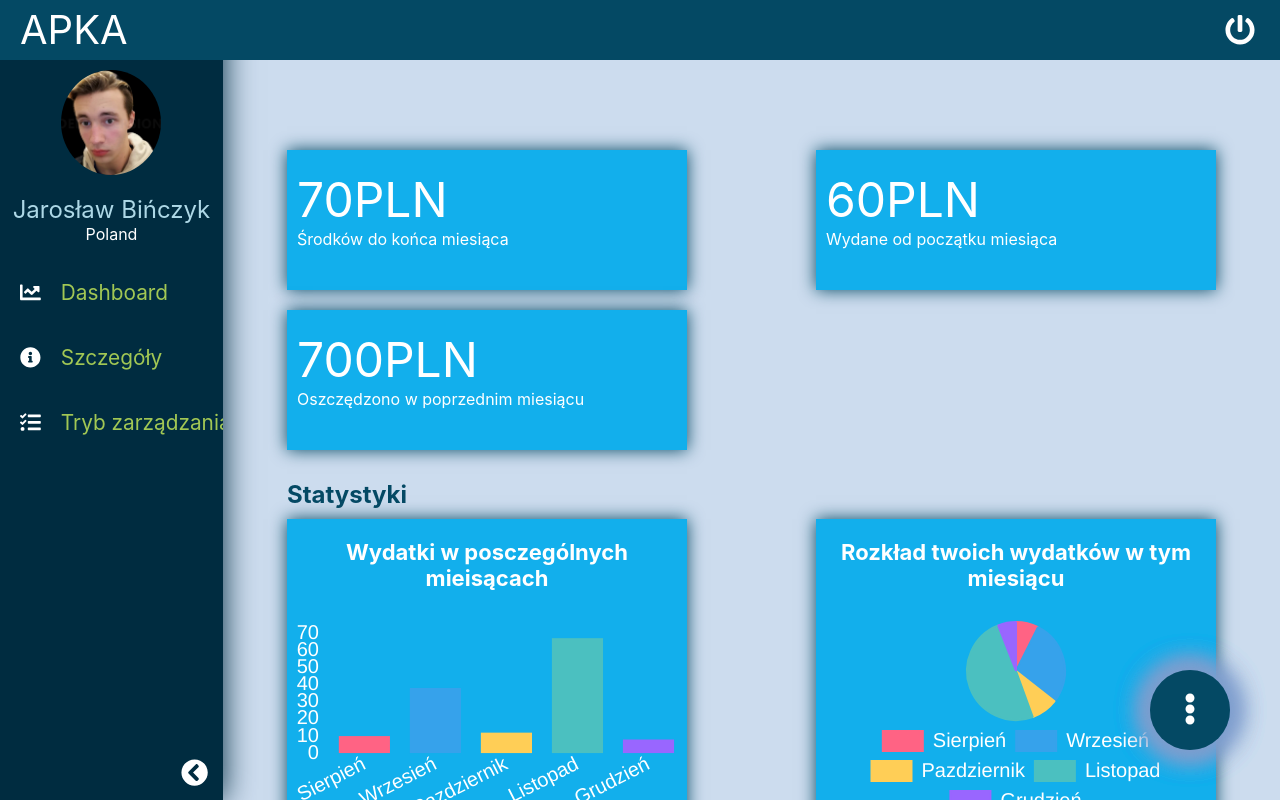
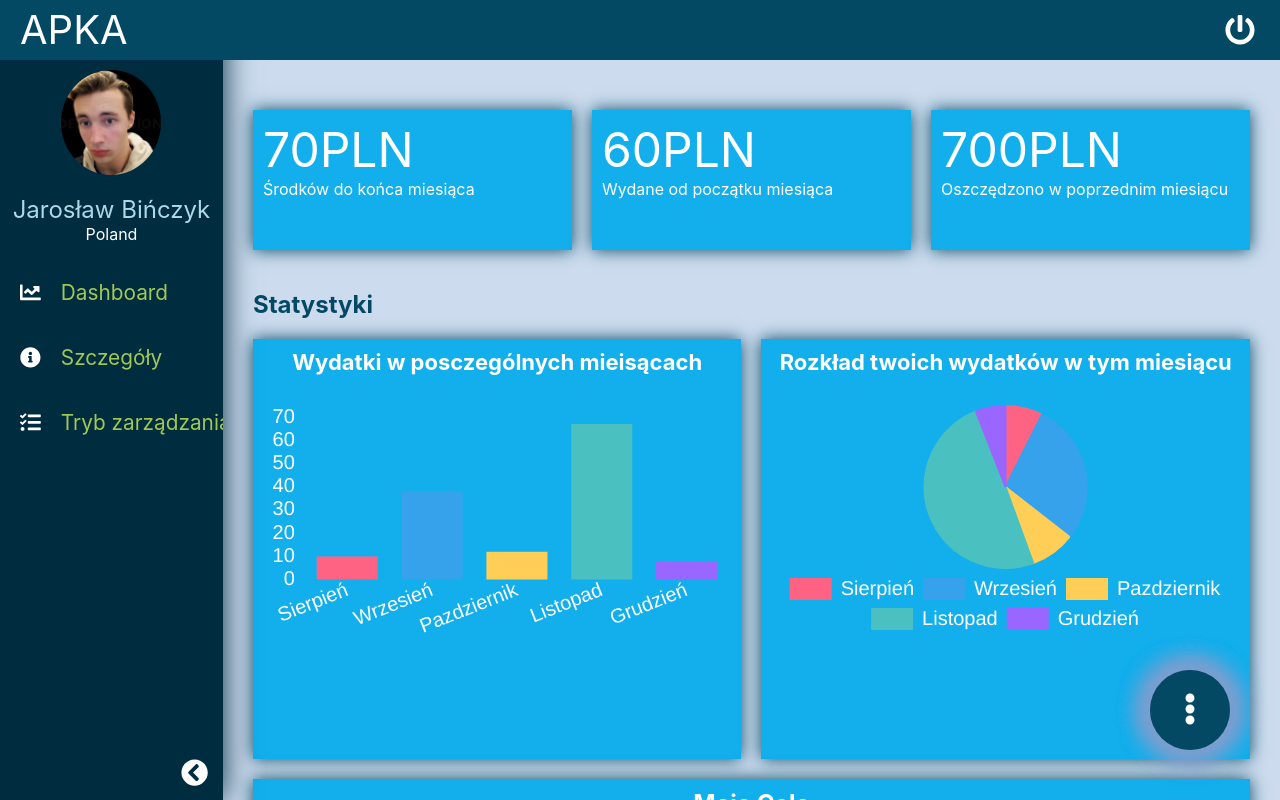
Before and after one commit to biniox/newYourWallet, a React (Create React App) app: page / in a window 1280 px wide. Built offline with nearby package versions, Linux system fonts and the light colour scheme.

Commit message:
add modalStore

```diff
--- a/src/components/AddButton/AddButton.jsx
+++ b/src/components/AddButton/AddButton.jsx
@@ -1,9 +1,12 @@
-import React, { useRef } from 'react';
+import React, { useRef, useContext } from 'react';
 import {faEllipsisV, faMinus, faPlus} from '@fortawesome/free-solid-svg-icons';
 import {FontAwesomeIcon} from '@fortawesome/react-fontawesome';
 import './AddButton.scss';
+import { modalContext } from '../../context/modalStore';
 
 const AddButton = () => {
+
+    const {modal, setModal} = useContext(modalContext);
 
     const firstRef = useRef();
     const secondRef = useRef();
@@ -12,13 +15,15 @@ const AddButton = () => {
         secondRef.current.classList.toggle("AddButton__btn-active");
     }
 
+    const handleClickExpense = () => setModal(true);
+    const handleClickBudget = () => setModal(true);
 
     return (
     <div className="AddButton">
-        <div ref={firstRef}className="AddButton__btn">
+        <div onClick={handleClickExpense} ref={firstRef}className="AddButton__btn">
             <FontAwesomeIcon icon={faMinus}/>
         </div>
-        <div ref={secondRef}className="AddButton__btn">
+        <div onClick={handleClickBudget} ref={secondRef}className="AddButton__btn">
             <FontAwesomeIcon icon={faPlus}/>
         </div>
         <div onClick={handleClick} className="AddButton__btn">
--- a/src/components/App/App.js
+++ b/src/components/App/App.js
@@ -13,9 +13,11 @@ import Details from '../../pages/Details/Details';
 import Management from '../../pages/Management/Management';
 
 import Modal from '../modalComponents/Modal/Modal/Modal';
+import ModalProvider from '../../context/modalStore';
 
 const App = () =>  (
     <div className="App" >
+      <ModalProvider>
           <Router>
             <Menu/>
             <Header/>
@@ -34,7 +36,10 @@ const App = () =>  (
           </Router>
 
 
-          {/* <Modal/>   */}
+            <Modal/>
+      </ModalProvider>
+
+
     </div>
   );
 
--- a/src/components/ExpenseHistory/ExpenseHistory.scss
+++ b/src/components/ExpenseHistory/ExpenseHistory.scss
@@ -5,7 +5,7 @@
     box-shadow: 0px 0px 16px $mainColor4;
     margin-top: 10px;
     display: flex;
-    justify-content: end;
+    justify-content: start;
     flex-direction: column;
     padding: 20px;
 
--- a/src/components/PurposeItem/PurposeItem.jsx
+++ b/src/components/PurposeItem/PurposeItem.jsx
@@ -28,7 +28,7 @@ useEffect(()=> {
                <h2 className="money">
                    {money}PLN
                    <div className="editToolbarWrapper">
-    {edit && <span className="editIcon"><FontAwesomeIcon icon={faPenSquare} /></span> }
+                        {edit && <span className="editIcon"><FontAwesomeIcon icon={faPenSquare} /></span> }
                     </div>
                 </h2>
 
--- a/src/components/modalComponents/Modal/Modal/Modal.jsx
+++ b/src/components/modalComponents/Modal/Modal/Modal.jsx
@@ -1,15 +1,25 @@
+import {useContext} from 'react'
+
 import { faWindowClose } from '@fortawesome/free-solid-svg-icons';
 import { FontAwesomeIcon } from '@fortawesome/react-fontawesome';
+import { modalContext } from '../../../../context/modalStore';
 import './Modal.scss';
 
 const Modal = () => {
+    const {modal, setModal} = useContext(modalContext);
+
+    const handleClickExit = () => setModal(false);
 
     return(
         <div className="modalWrapper">
-            <div className="modalWrapper__window">
-                <FontAwesomeIcon className="modalWrapper__close" icon={faWindowClose} />
-                <h2>Modal</h2>
-            </div>
+            {modal && (<>
+                <div onClick={handleClickExit} className="modalWrapper__container"></div>
+                <div className="modalWrapper__container__window">
+                    <FontAwesomeIcon onClick={handleClickExit} className="modalWrapper__container__close" icon={faWindowClose} />
+                    <h2>Modal</h2>
+                </div>
+        </>)}
+
         </div>
     );
 }
--- a/src/components/modalComponents/Modal/Modal/Modal.scss
+++ b/src/components/modalComponents/Modal/Modal/Modal.scss
@@ -1,6 +1,6 @@
 @import '../../../../colors.scss';
 
-.modalWrapper {
+.modalWrapper__container {
     position: absolute;
     z-index: 9999;
     width: 100vw;
@@ -20,7 +20,8 @@
         box-shadow: 0px 0px 16px $mainColor4;
         padding: 10px;
         color: $fontColor1;
-        animation: modalAnimation 1s;
+        animation: modalAnimation 0.3s;
+        z-index: 9999;
 
     }
 
--- a/src/components/plate/plate.jsx
+++ b/src/components/plate/plate.jsx
@@ -1,9 +1,15 @@
+import { faPenSquare, faPlusSquare } from '@fortawesome/free-solid-svg-icons';
+import { FontAwesomeIcon } from '@fortawesome/react-fontawesome';
 import './plate.scss';
 
-const Plate = ({value, description}) => (
-<div className="plate__info">
+const Plate = ({value, description, edit}) => (
+<div className="plateWrapper">
     <span>{value}</span>
     <span>{description}</span>
+
+    {edit && (<div className="plateWrapper__edit">
+        <FontAwesomeIcon icon={faPenSquare} />
+    </div>)}
 </div>);
 
 export default Plate;
--- a/src/components/plate/plate.scss
+++ b/src/components/plate/plate.scss
@@ -1,7 +1,7 @@
 @import '../../colors.scss';
 
-.plate {
-    &__info{
+.plateWrapper{
+    position: relative;
     min-width: 400px;
     min-height: 140px;
     background-color: $mainColor4;
@@ -15,5 +15,17 @@
     Span:nth-child(1){
         font-size: 3em;
     }
+
+
+    &__edit{
+        position: absolute;
+        right: 20px;
+        top: 20px;
+        font-size: 2em;
+
+        :hover {
+            cursor: pointer;
+            color: darken($fontColor1, 30%);
         }
     }
+}
--- /dev/null
+++ b/src/context/modalStore.js
@@ -0,0 +1,27 @@
+import {useState, createContext} from 'react'
+
+export const modalContext = createContext();
+
+const ModalProvider = ({children}) => {
+    const [modal, setModal] = useState(false);
+
+    return (
+        <modalContext.Provider value={{modal, setModal}}>
+            {children}
+        </modalContext.Provider>
+    )
+}
+
+export default ModalProvider
+
+
+// const modalReducer = (state, action) => {
+//     switch (action) {
+//         case 'Add_Expense':
+//             return
+//             break;
+
+//         default:
+//             break;
+//     }
+// }
--- a/src/pages/Dashboard/Dashboard.js
+++ b/src/pages/Dashboard/Dashboard.js
@@ -25,9 +25,18 @@ const Dashboard = () => {
     return (
         <>
         <div className="dashboardWrapper">
-            <Plate value="70PLN" description="Środków do końca miesiąca" />
-            <Plate value="60PLN" description="Wydane od początku miesiąca" />
-            <Plate value="700PLN" description="Oszczędzono w poprzednim miesiącu" />
+            <div className="dashboardWrapper__plate">
+                <Plate value="70PLN" description="Środków do końca miesiąca" />
+            </div>
+            <div className="dashboardWrapper__plate">
+                <Plate value="60PLN" description="Wydane od początku miesiąca" />
+            </div>
+            <div className="dashboardWrapper__plate">
+                <Plate value="700PLN" description="Oszczędzono w poprzednim miesiącu" />
+            </div>
+
+
+
             <h2>Statystyki</h2>
             <Chart {...monthChartData} />
             <Chart {...categoryChartData} />
--- a/src/pages/Dashboard/Dashboard.scss
+++ b/src/pages/Dashboard/Dashboard.scss
@@ -4,21 +4,33 @@
     display: flex;
     justify-content: space-between;
     flex-wrap: wrap;
-    padding-top: 70px;
+    padding-top: 20px;
     color: $fontColor1;
-    margin-left: 5vw;
-    margin-right: 5vw;
+    margin-left: 20px;
+    margin-right: 20px;
 
     & > h2 {
         padding-bottom: 10px;
         color: $mainColor1;
         width: 100%;
         padding-top: 30px;;
+        margin-left: 10px;
+    }
+    & > &__plate {
+        width: 25%;
+        min-width: 300px;
+        padding: 0px;
+    }
+    & > div {
+        width: 40%;
+        flex-grow: 1;
+        padding-top: 10px;
+        margin: 10px;
+        padding: 10px;
     }
 
-    & > div {
-        width: 400px;
-        padding-top: 20px;
-    }
+
+
+
 
 }
--- a/src/pages/Management/Management.jsx
+++ b/src/pages/Management/Management.jsx
@@ -8,8 +8,8 @@ const Management = () => {
     return (
         <div className="managementWrapper">
             <div className="managementWrapper__Edit">
-                <Plate value="800PLN" description="W sumie zaosczędzono" />
-                <Plate value="797PLN" description="W sumie wydano" />
+                <Plate value="800PLN" description="W sumie zaosczędzono" edit />
+                <Plate value="797PLN" description="W sumie wydano" edit />
                 <h2>Historia Celi</h2>
                 <Categories />
                 <PurposeHistory edit />
```
Lines whose indentation alone changed are shown as unchanged.
